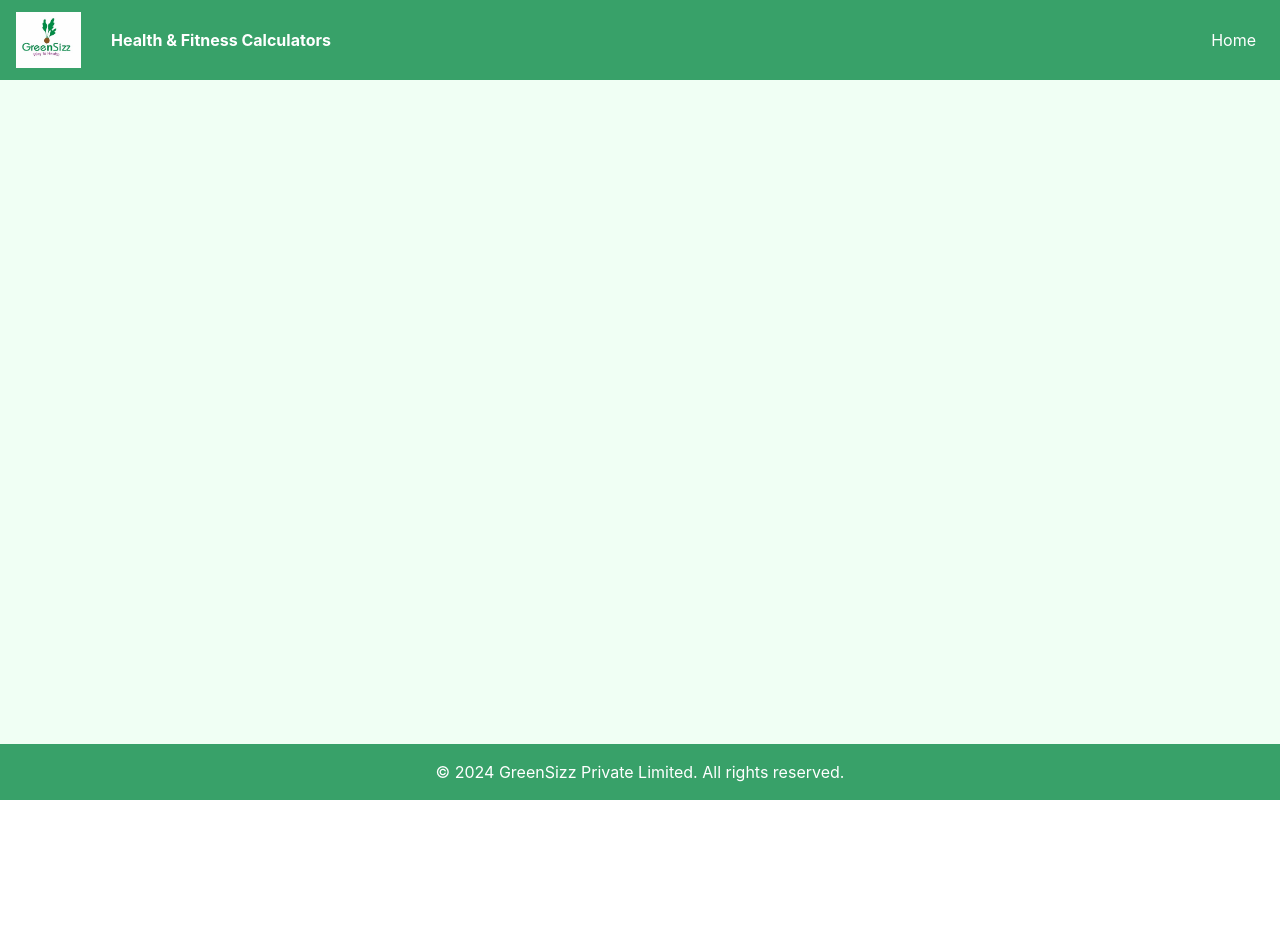
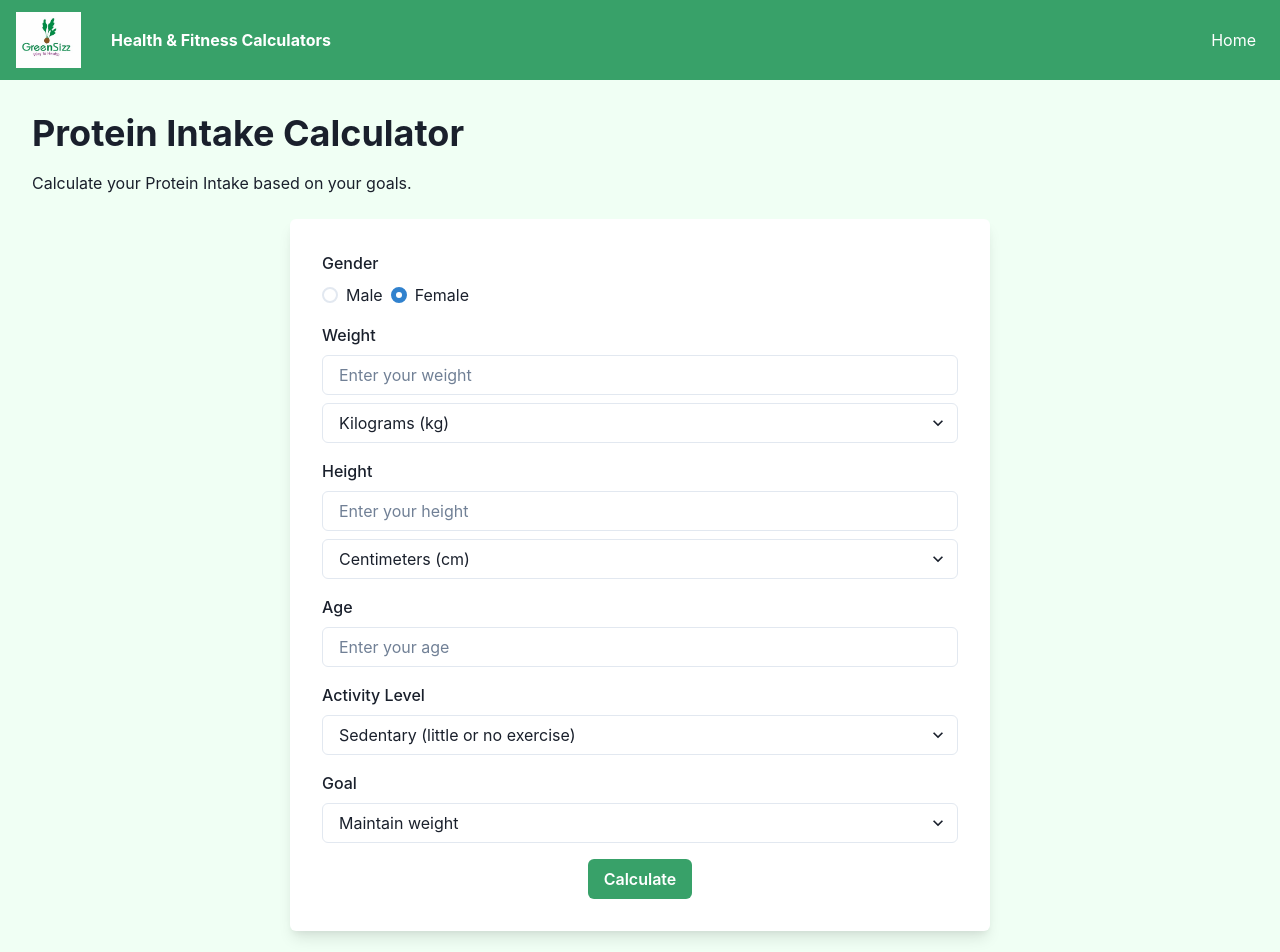
Before and after one commit to acecoder7/Health-Fitness-Calc-GS, a React (Create React App) app in the folder calculator/: page /protein in a window 1280 px wide. Shown: the top 952 px of the page. Before the commit the page ends 800 px from the top, so only its background shows below. Built offline with nearby package versions, Linux system fonts and the light colour scheme.

Commit message:
protein calc added

```diff
--- a/calculator/src/App.js
+++ b/calculator/src/App.js
@@ -9,6 +9,7 @@ import Foodcalorie from './pages/Foodcalorie';
 import Nutrient from './pages/Nutrient';
 import TDEE from './pages/TDEE';
 import Period from './pages/Period';
+import Protein from './pages/Protein';
 import Navbar from './components/Navbar';
 import Footer from './components/Footer';
 import './App.css';
@@ -27,6 +28,7 @@ function App() {
           <Route path="/nutrient" element={<Nutrient />} />
           <Route path="/tdee" element={<TDEE />} />
           <Route path="/period" element={<Period />} />
+          <Route path="/protein" element={<Protein />} />
         </Routes>
       </Box>
       <Footer />
--- a/calculator/src/pages/Home.js
+++ b/calculator/src/pages/Home.js
@@ -6,11 +6,7 @@ import healthicon from "../images/cardicon.png";
 const calculators = [
   { name: "BMI and Ideal Weight Calculator", icon: healthicon, link: "/bmindiw" },
   { name: "Daily Calorie Calculator", icon: healthicon, link: "/dailycalorie" },
-  {
-    name: "Pregnancy Calculator",
-    icon: healthicon,
-    link: "/pregnancy",
-  },
+  { name: "Protein Calculator", icon: healthicon, link: "/protein" },
   {
     name: "Food Calorie Calculator",
     icon: healthicon,
@@ -18,6 +14,11 @@ const calculators = [
   },
   { name: "Nutrient Calculator", icon: healthicon, link: "/nutrient" },
   { name: "Period Calculator", icon: healthicon, link: "/period" },
+  {
+    name: "Pregnancy Calculator",
+    icon: healthicon,
+    link: "/pregnancy",
+  },
 ];
 
 const Home = () => (
--- /dev/null
+++ b/calculator/src/pages/Protein.js
@@ -0,0 +1,189 @@
+import React, { useState } from "react";
+import {
+  Box,
+  Button,
+  Heading,
+  FormControl,
+  FormLabel,
+  Input,
+  Select,
+  VStack,
+  Text,
+  Radio,
+  RadioGroup,
+  Stack,
+} from "@chakra-ui/react";
+
+const ProteinCalc = () => {
+  const [gender, setGender] = useState("female");
+  const [weight, setWeight] = useState("");
+  const [height, setHeight] = useState("");
+  const [age, setAge] = useState("");
+  const [weightUnit, setWeightUnit] = useState("kg");
+  const [heightUnit, setHeightUnit] = useState("cm");
+  const [activityLevel, setActivityLevel] = useState("sedentary");
+  const [goal, setGoal] = useState("maintain");
+  const [proteinRequirement, setProteinRequirement] = useState("");
+
+  const calculateProtein = () => {
+    let weightNum = parseFloat(weight);
+
+    if (weightUnit === "lbs") {
+      weightNum = weightNum * 0.453592; // Convert lbs to kg
+    }
+
+    let lowerLimit = 0;
+    let upperLimit = 0;
+    if (goal === "maintain") {
+      if (activityLevel === "sedentary") {
+        lowerLimit = weightNum * 0.8;
+        upperLimit = weightNum * 1.0;
+      } else if (activityLevel === "active") {
+        lowerLimit = weightNum * 1.0;
+        upperLimit = weightNum * 1.2;
+      } else if (activityLevel === "athlete") {
+        lowerLimit = weightNum * 1.2;
+        upperLimit = weightNum * 1.4;
+      }
+    } else if (goal === "loss") {
+      if (activityLevel === "sedentary") {
+        lowerLimit = weightNum * 1.2;
+        upperLimit = weightNum * 1.2;
+      } else if (activityLevel === "active") {
+        lowerLimit = weightNum * 1.2;
+        upperLimit = weightNum * 1.5;
+      } else if (activityLevel === "athlete") {
+        lowerLimit = weightNum * 1.5;
+        upperLimit = weightNum * 1.7;
+      }
+    } else if (goal === "gain") {
+      if (activityLevel === "sedentary") {
+        lowerLimit = weightNum * 1.2;
+        upperLimit = weightNum * 1.2;
+      } else if (activityLevel === "active") {
+        lowerLimit = weightNum * 1.5;
+        upperLimit = weightNum * 1.5;
+      } else if (activityLevel === "athlete") {
+        lowerLimit = weightNum * 1.7;
+        upperLimit = weightNum * 1.7;
+      }
+    }
+
+    setProteinRequirement(
+      `${lowerLimit.toFixed(2)} - ${upperLimit.toFixed(2)}`
+    );
+  };
+
+  return (
+    <Box bg="background.100" p={8} minHeight="100vh">
+      <Heading mb={4}>Protein Intake Calculator</Heading>
+      <Text mb={6}>Calculate your Protein Intake based on your goals.</Text>
+      <Box
+        bg="white"
+        p={8}
+        borderRadius="md"
+        boxShadow="lg"
+        maxWidth="700px"
+        mx="auto"
+      >
+        <VStack spacing={4}>
+          <FormControl id="gender">
+            <FormLabel>Gender</FormLabel>
+            <RadioGroup onChange={setGender} value={gender}>
+              <Stack direction="row">
+                <Radio value="male">Male</Radio>
+                <Radio value="female">Female</Radio>
+              </Stack>
+            </RadioGroup>
+          </FormControl>
+
+          <FormControl id="weight">
+            <FormLabel>Weight</FormLabel>
+            <Input
+              type="number"
+              value={weight}
+              onChange={(e) => setWeight(e.target.value)}
+              placeholder="Enter your weight"
+            />
+            <Select
+              mt={2}
+              value={weightUnit}
+              onChange={(e) => setWeightUnit(e.target.value)}
+            >
+              <option value="kg">Kilograms (kg)</option>
+              <option value="lbs">Pounds (lbs)</option>
+            </Select>
+          </FormControl>
+
+          <FormControl id="height">
+            <FormLabel>Height</FormLabel>
+            <Input
+              type="number"
+              value={height}
+              onChange={(e) => setHeight(e.target.value)}
+              placeholder="Enter your height"
+            />
+            <Select
+              mt={2}
+              value={heightUnit}
+              onChange={(e) => setHeightUnit(e.target.value)}
+            >
+              <option value="cm">Centimeters (cm)</option>
+              <option value="inches">Inches (in)</option>
+              <option value="feet">Feet (ft)</option>
+            </Select>
+          </FormControl>
+
+          <FormControl id="age">
+            <FormLabel>Age</FormLabel>
+            <Input
+              type="number"
+              value={age}
+              onChange={(e) => setAge(e.target.value)}
+              placeholder="Enter your age"
+            />
+          </FormControl>
+
+          <FormControl id="activity-level">
+            <FormLabel>Activity Level</FormLabel>
+            <Select
+              value={activityLevel}
+              onChange={(e) => setActivityLevel(e.target.value)}
+            >
+              <option value="sedentary">
+                Sedentary (little or no exercise)
+              </option>
+              <option value="active">
+                Active (light exercise 1-3 days/week)
+              </option>
+              <option value="athlete">
+                Athlete (moderate to intense exercise 4-6 days/week)
+              </option>
+            </Select>
+          </FormControl>
+
+          <FormControl id="goal">
+            <FormLabel>Goal</FormLabel>
+            <Select value={goal} onChange={(e) => setGoal(e.target.value)}>
+              <option value="maintain">Maintain weight</option>
+              <option value="lose">Lose weight</option>
+              <option value="gain">Gain weight</option>
+            </Select>
+          </FormControl>
+
+          <Button colorScheme="green" onClick={calculateProtein}>
+            Calculate
+          </Button>
+
+          {proteinRequirement && (
+            <Text mt={4} fontSize="lg" fontWeight="bold">
+              Your daily protein requirement is {proteinRequirement} grams.
+            </Text>
+          )}
+        </VStack>
+      </Box>
+    </Box>
+  );
+};
+
+export default ProteinCalc;
```
